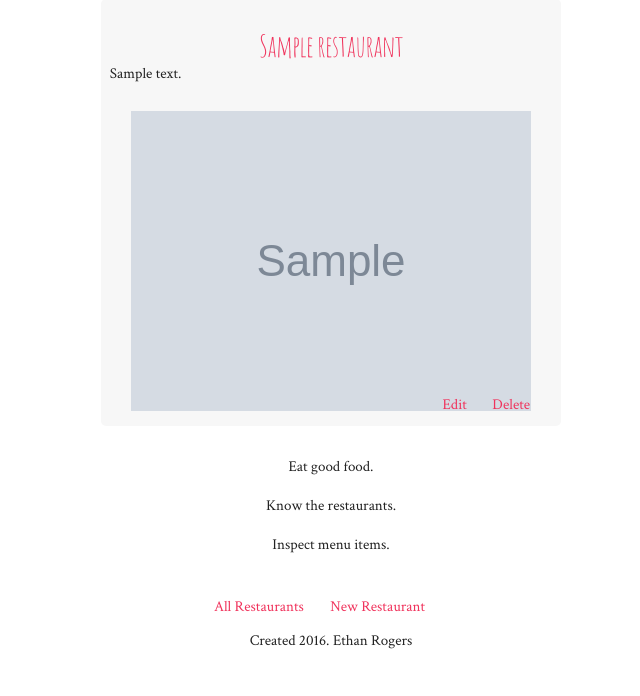
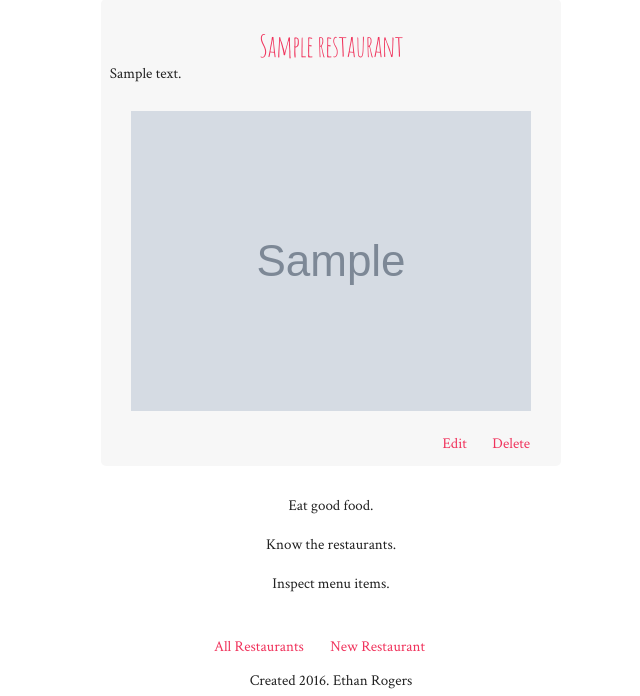
Before and after one commit to erogers6264/menumoo, a Flask app: page /restaurants/ in a window 1280 px wide. Shown: the part 827-1523 px from the top of the page, without its empty margins (309-949 px from the left). Before the commit the page ends 1476 px from the top, so only its background shows below. Run offline with Flask 2, Linux system fonts and the light colour scheme; the visitor is signed in with stand-in values (Sample User, id 1); tables that the repository leaves empty hold one stand-in row (values such as "Sample post"); grey boxes marked "Sample" are stand-in pictures; parts of the project's set-up code (start-up, migrations or seed data) failed here and were passed over.

Commit message:
Increase top margin for crud links

```diff
--- a/menumoo/static/css/style.css
+++ b/menumoo/static/css/style.css
@@ -87,8 +87,8 @@ blockquote {
 }
 
 .crud {
-	text-align: right;
-	margin-top: -6%;
+        text-align: right;
+	margin-top: 3%;
 }
 
 .crud a {
```
